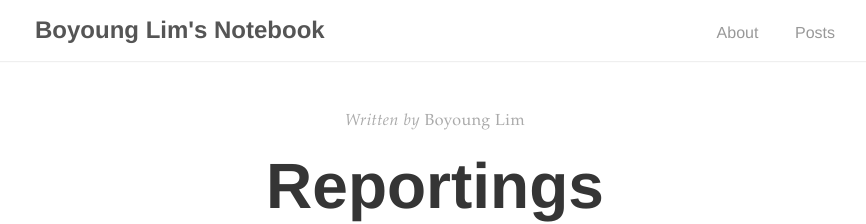
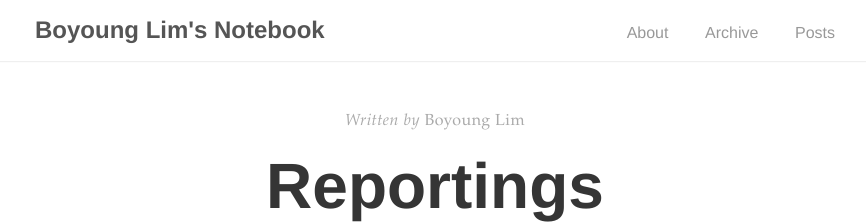
Before and after one commit to boyounglim88/Blog, a Jekyll site: the page built from _pages/Archive.md, in a window 1280 px wide. Shown: the top 224 px of the page, without its empty margins (205-1071 px from the left). Built offline with Jekyll 4.4.1, drawn with Linux system fonts in a browser that asks for light colours.

Commit message:
Archive menu added

```diff
--- a/_includes/navigation.html
+++ b/_includes/navigation.html
@@ -5,6 +5,7 @@
     </a>
     <ul>
       <li><a href="{{ '/about' | prepend: site.baseurl }}">About</a></li>
+      <li><a href="{{ '/archive' | prepend: site.baseurl }}">Archive</a></li>
       <li><a href="{{ site.baseurl }}/">Posts</a></li>
     </ul>
   </div>
--- a/_pages/Archive.md
+++ b/_pages/Archive.md
@@ -2,7 +2,7 @@
 layout: post
 title: "Reportings"
 author: "Boyoung Lim"
-permalink: /reportings/
+permalink: /archive/
 ---
 
 Archive of past reportings - mostly in Korean, some in English
```
